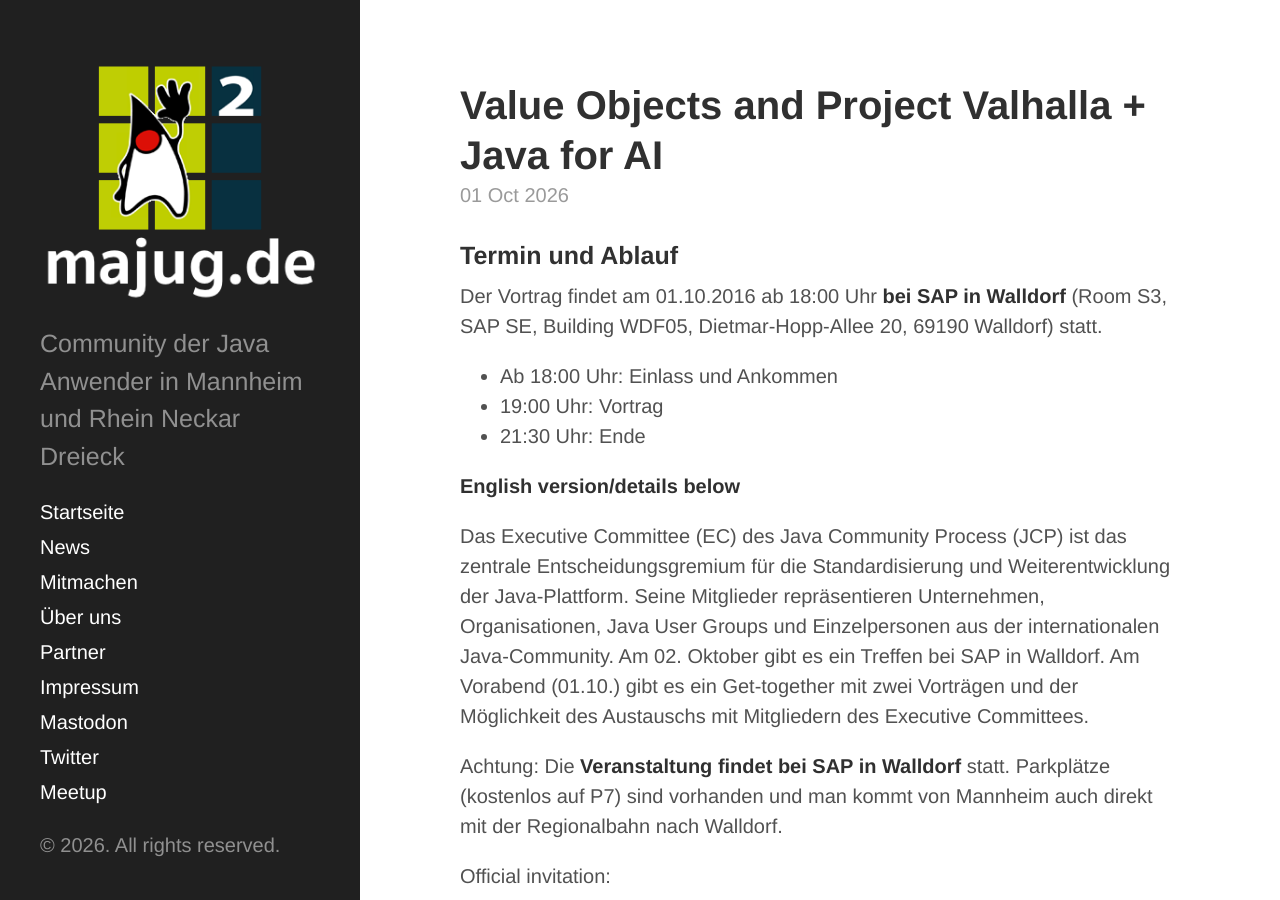
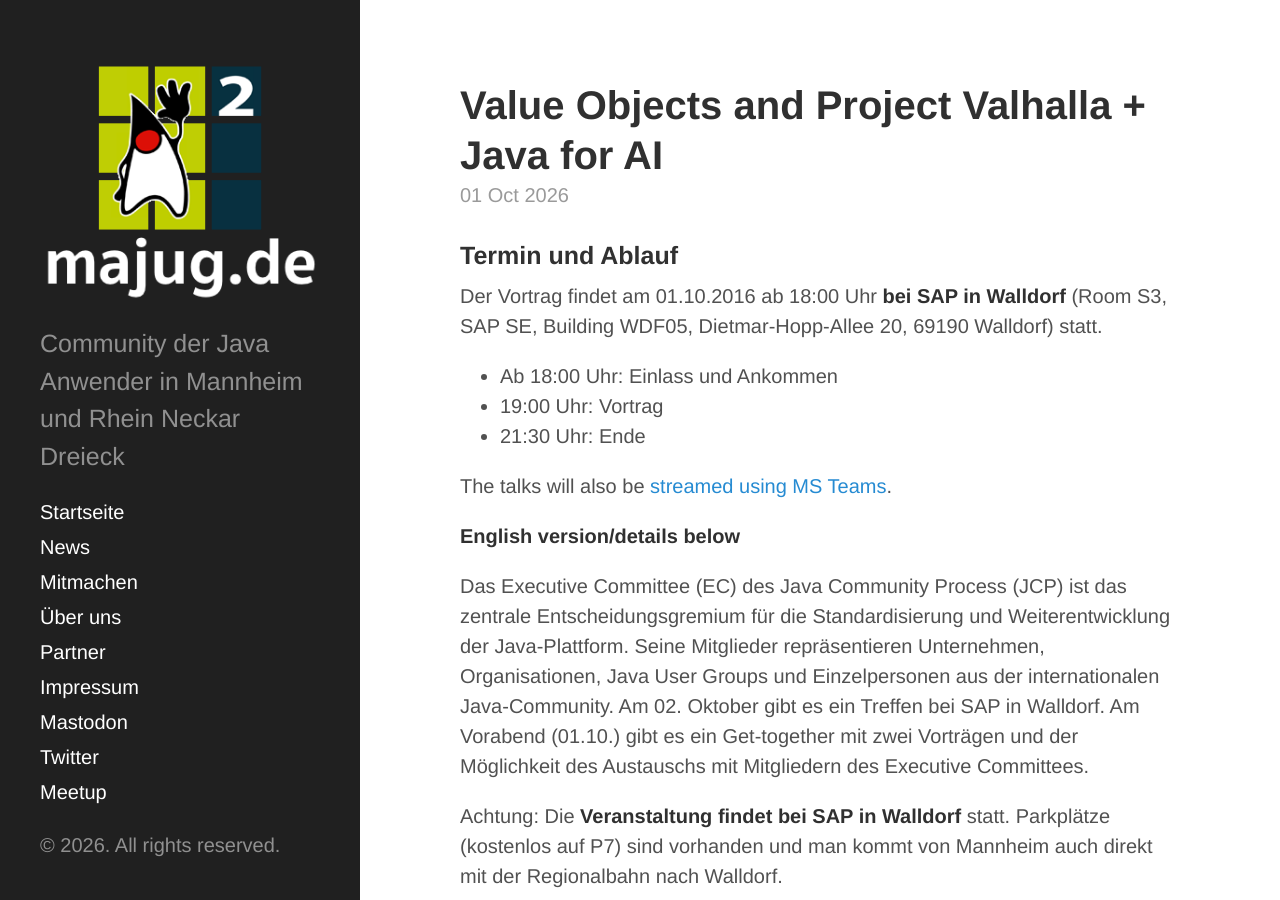
Before and after one commit to majug/majug.github.io, a Jekyll site: the page built from _posts/2026-10-01-valueobjects-valhalla-java-for-ai.md, in a window 1280 px wide and 900 px high. Built offline with Jekyll 4.4.1, drawn with Linux system fonts in a browser that asks for light colours.

Commit message:
added streaming link

```diff
--- a/_posts/2026-10-01-valueobjects-valhalla-java-for-ai.md
+++ b/_posts/2026-10-01-valueobjects-valhalla-java-for-ai.md
@@ -13,6 +13,7 @@
 * 19:00 Uhr: Vortrag
 * 21:30 Uhr: Ende
 
+The talks will also be [streamed using MS Teams](https://events.teams.microsoft.com/event/bb3ed9bd-9233-4b32-8add-6d792afa735e@42f7676c-f455-423c-82f6-dc2d99791af7).
 
 **English version/details below**
 
```
